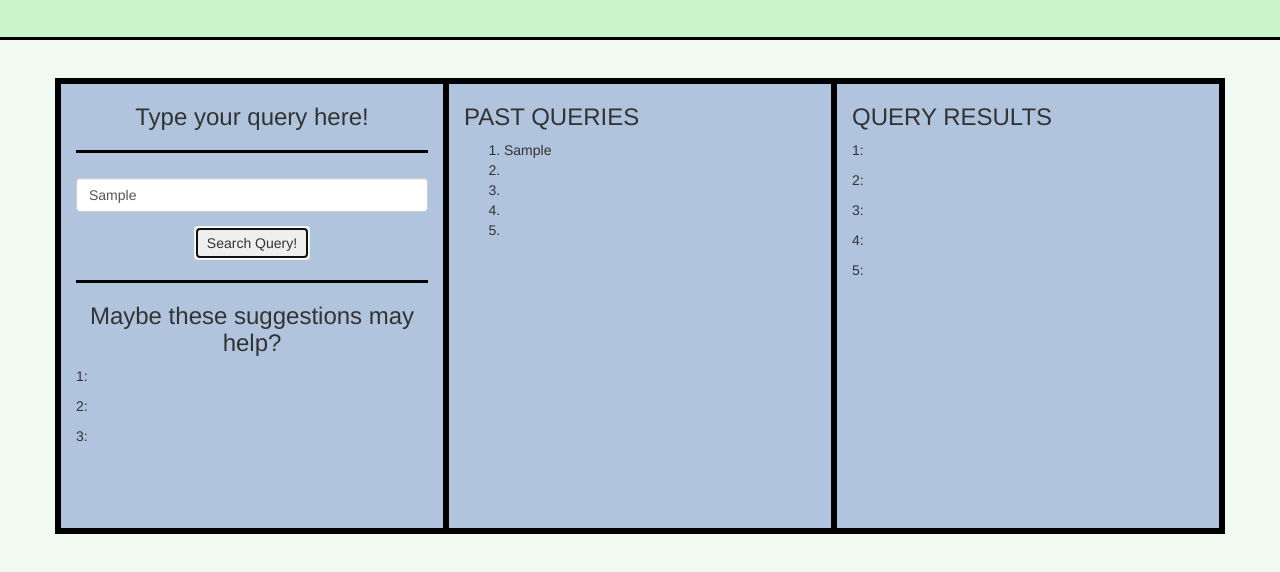
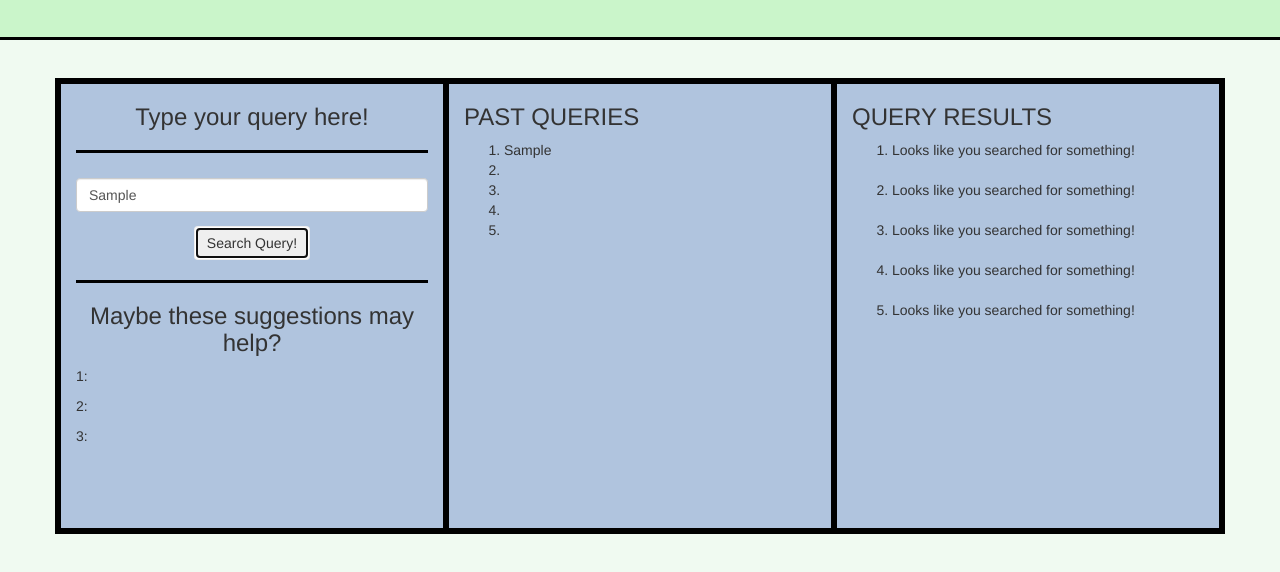
Before and after one commit to ninanikitina/info_retrieval, a plain HTML site: page Project1/templates/home.html in a window 1280 px wide. Both pictures are taken after typing "Sample" into the empty fields and a click on the button "Search Query!". Shown: the part 228-800 px from the top of the page. Drawn offline with nearby package versions, Linux system fonts and the light colour scheme.

Commit message:
Updates to website

```diff
--- a/Project1/templates/home.html
+++ b/Project1/templates/home.html
@@ -38,11 +38,17 @@
         </div>
         <div class="col-sm-4" style="background-color: lightsteelblue; border: 3px solid black; height: 450px;">
           <h3>QUERY RESULTS</h3>
-          <p id='qsearch1'>1: </p>
-          <p id='qsearch2'>2: </p>
-          <p id='qsearch3'>3: </p>
-          <p id='qsearch4'>4: </p>
-          <p id='qsearch5'>5: </p>
+          <ol type="1">
+            <li id='qsearch1'> </li>
+            <br>
+            <li id='qsearch2'> </li>
+            <br>
+            <li id='qsearch3'> </li>
+            <br>
+            <li id='qsearch4'> </li>
+            <br>
+            <li id='qsearch5'> </li>
+          </ol>
         </div>
       </div>
     </div>
@@ -79,7 +85,12 @@
         document.getElementById("pastq1").innerHTML = x
 
         // Todo: Return search results
-
+        document.getElementById("qsearch1").innerHTML = "Looks like you searched for something!";
+        document.getElementById("qsearch2").innerHTML = "Looks like you searched for something!";
+        document.getElementById("qsearch3").innerHTML = "Looks like you searched for something!";
+        document.getElementById("qsearch4").innerHTML = "Looks like you searched for something!";
+        document.getElementById("qsearch5").innerHTML = "Looks like you searched for something!";
       }
     </script>
+
   </body>
```
